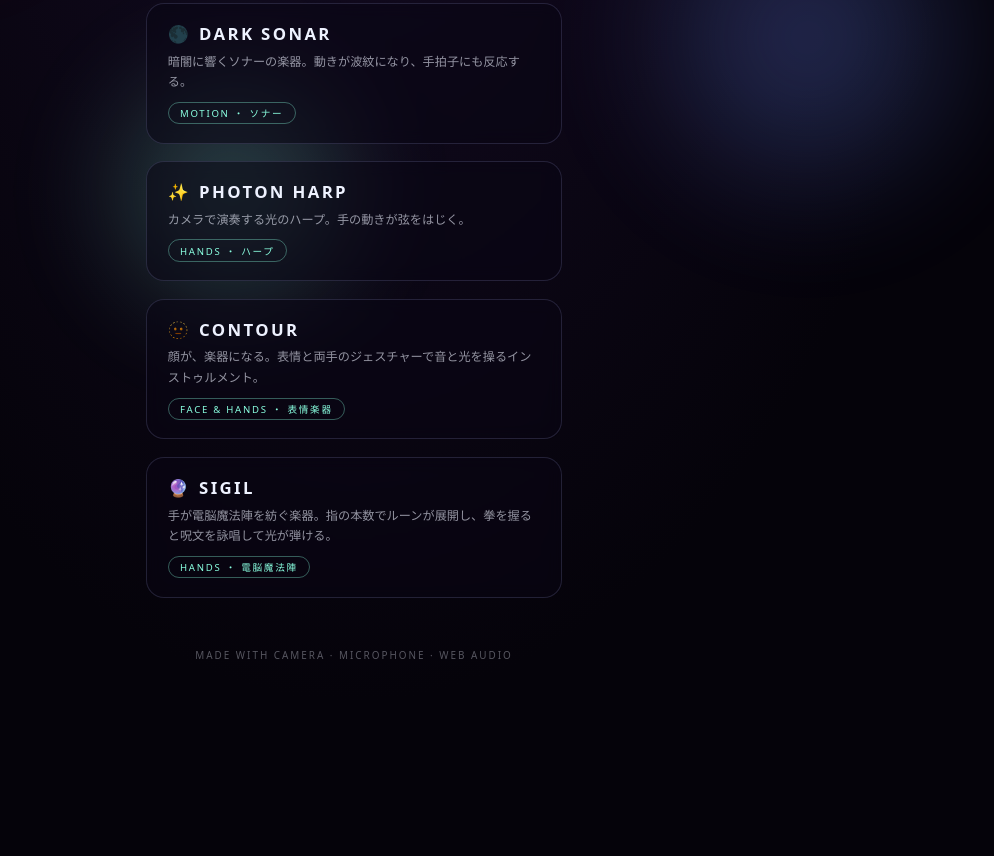
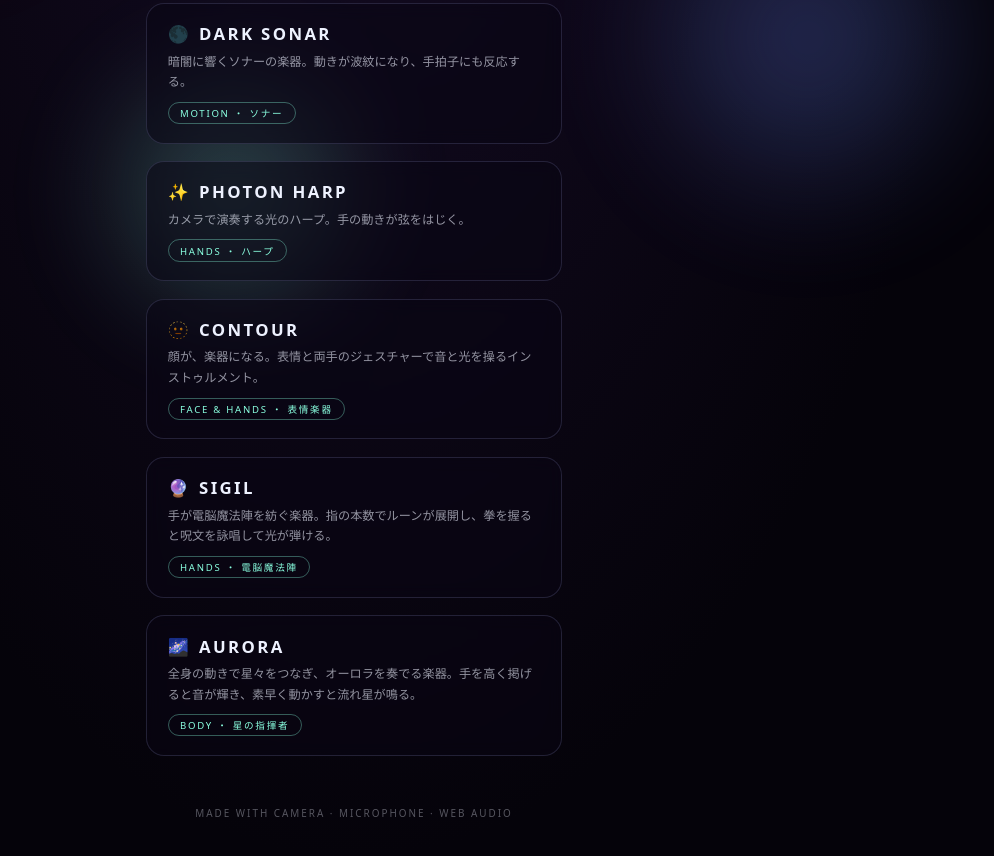
Before and after one commit to apaapaapaapaapa2006-source/Oto, a plain HTML site: page index.html in a window 1280 px wide. Shown: the part 401-1257 px from the top of the page, without its empty margins (286-1280 px from the left). Before the commit the page ends 1114 px from the top, so only its background shows below. Drawn offline with Linux system fonts and the light colour scheme.

Commit message:
Add AURORA card to landing page

```diff
--- a/index.html
+++ b/index.html
@@ -93,6 +93,11 @@
       <div class="desc">手が電脳魔法陣を紡ぐ楽器。指の本数でルーンが展開し、拳を握ると呪文を詠唱して光が弾ける。</div>
       <div class="tag">HANDS ・ 電脳魔法陣</div>
     </a>
+    <a class="card" href="aurora/">
+      <div class="name"><span>🌌</span>AURORA</div>
+      <div class="desc">全身の動きで星々をつなぎ、オーロラを奏でる楽器。手を高く掲げると音が輝き、素早く動かすと流れ星が鳴る。</div>
+      <div class="tag">BODY ・ 星の指揮者</div>
+    </a>
   </main>
 
   <footer>MADE WITH CAMERA · MICROPHONE · WEB AUDIO</footer>
```
